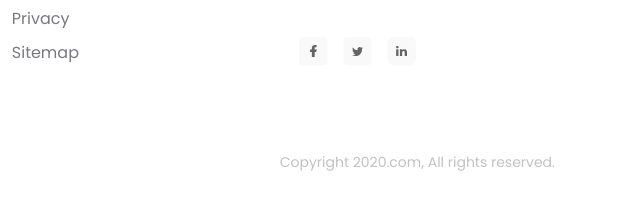
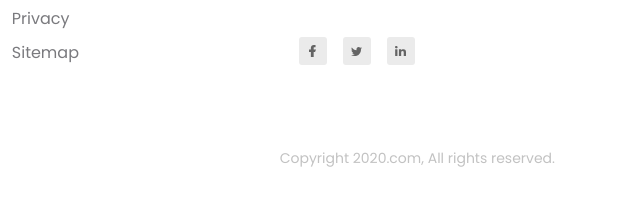
Before and after one commit to minhquan-pro/f8-htmlcss-01, a plain HTML site: page index.html in a window 1280 px wide. Shown: the part 4116-4323 px from the top of the page, 640-1280 px from the left. Drawn offline with Linux system fonts and the light colour scheme.

Commit message:
Fix bug part Scoial

```diff
--- a/assets/css/styles.css
+++ b/assets/css/styles.css
@@ -585,8 +585,26 @@
 
 footer .media {
 	display: flex;
-	gap: 15px;
 	margin-top: 40px;
+}
+
+footer .icon-media {
+	display: flex;
+	justify-content: center;
+	align-items: center;
+	width: 28px;
+	height: 28px;
+	margin-left: 16px;
+	border-radius: 3px;
+	background-color: #ebebeb;
+}
+
+footer .icon-media:hover {
+	box-shadow: 0px 10px 20px rgba(0, 0, 0, 0.2);
+}
+
+footer .icon-media:first-child {
+	margin-left: 0;
 }
 
 footer .row-column {
@@ -601,7 +619,3 @@
 	font-size: 1.4rem;
 	font-weight: 400;
 }
-
-footer .icon-media:hover {
-	background-color: #ebebeb;
-}
--- a/index.html
+++ b/index.html
@@ -600,20 +600,20 @@
 									class="icon-media"
 								>
 									<img
-										src="./assets/img/Facebook icon.svg"
-										alt=""
+										src="./assets/img/Facebook.svg"
+										alt="Facebook"
 									/>
 								</a>
 								<a href="#!" class="icon-media">
 									<img
-										src="./assets/img/twitter icon.svg"
-										alt=""
+										src="./assets/img/twitter.svg"
+										alt="twitter"
 									/>
 								</a>
 								<a href="#!" class="icon-media">
 									<img
-										src="./assets/img/lindedin icon.svg"
-										alt=""
+										src="./assets/img/lindedin.svg"
+										alt="lindedin"
 									/>
 								</a>
 							</div>
```
Also changed, not shown: assets/img/Facebook icon.svg (deleted), assets/img/Facebook.svg (added), assets/img/lindedin icon.svg (deleted), assets/img/lindedin.svg (added), assets/img/twitter icon.svg (deleted), assets/img/twitter.svg (added), 1 other file.
